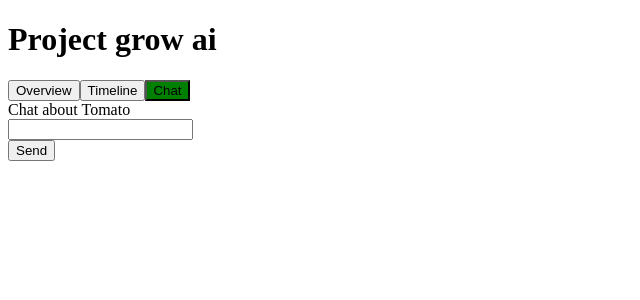
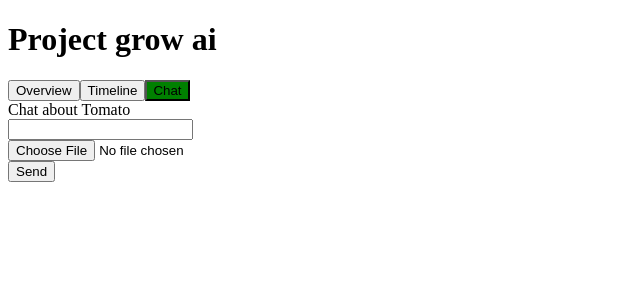
Before and after one commit to randelldb/project-grow-ai, a React (Vite) app: page / in a window 1280 px wide. Both pictures are taken after a click on the button "Chat". Shown: the top 300 px of the page, without its empty margins (0-640 px from the left). Built offline with nearby package versions, Linux system fonts and the light colour scheme.

Commit message:
Added images support to chat ui

```diff
--- a/src/App.tsx
+++ b/src/App.tsx
@@ -7,6 +7,7 @@ function App() {
 
   const [activeTab, setActiveTab] = useState<ActiveTab>("overview");
   const [chatMessage, setChatMessage] = useState<string>("");
+  const [chatImage, setChatImage] = useState<File | null>(null);
 
   let plants: Plant[] = [
     {
@@ -99,10 +100,22 @@ function App() {
               />
             </div>
             <div>
+              <input
+                type={"file"}
+                onChange={(e) => {
+                  if (e.target.files && e.target.files.length > 0) {
+                    setChatImage(e.target.files[0]);
+                  }
+                }}
+              />
+              {chatImage && "selected" + chatImage.name}
+            </div>
+            <div>
               <button
                 onClick={() => {
-                  console.log(chatMessage);
+                  console.log(chatMessage, chatImage);
                   setChatMessage("");
+                  setChatImage(null);
                 }}
               >
                 Send
```
